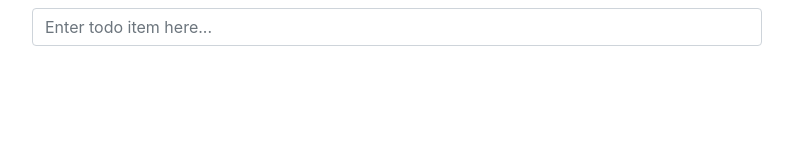
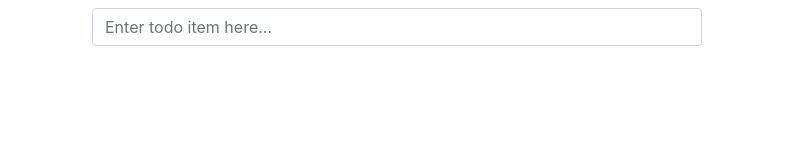
Before and after one commit to drewkiimon/react-redux-todo-list, a React (Create React App) app: page / in a window 1280 px wide. Shown: the top 160 px of the page, without its empty margins (243-1036 px from the left). Built offline with nearby package versions, Linux system fonts and the light colour scheme.

Commit message:
Counter for how many items we have in our list

```diff
--- a/src/App.js
+++ b/src/App.js
@@ -41,9 +41,9 @@ class App extends Component {
     ));
 
     return (
-      <div className="container pt-2">
+      <div className="container-fluid pt-2">
         <div className="row">
-          <div className="col-md-8 offset-md-2">
+          <div className="col-md-6 offset-md-3">
             <form onSubmit={this.handleSubmit}>
               <input
                 className="form-control"
@@ -55,6 +55,15 @@ class App extends Component {
             <ul className="list-group list-group-flush pt-2">{todos}</ul>
           </div>
         </div>
+        {this.props.todos.todos.length > 0 ? (
+          <div className="row">
+            <div className="col-md-6 offset-md-3">
+              <h4>We currently have {this.props.todos.todos.length} items</h4>
+            </div>
+          </div>
+        ) : (
+          <div />
+        )}
       </div>
     );
   }
```
